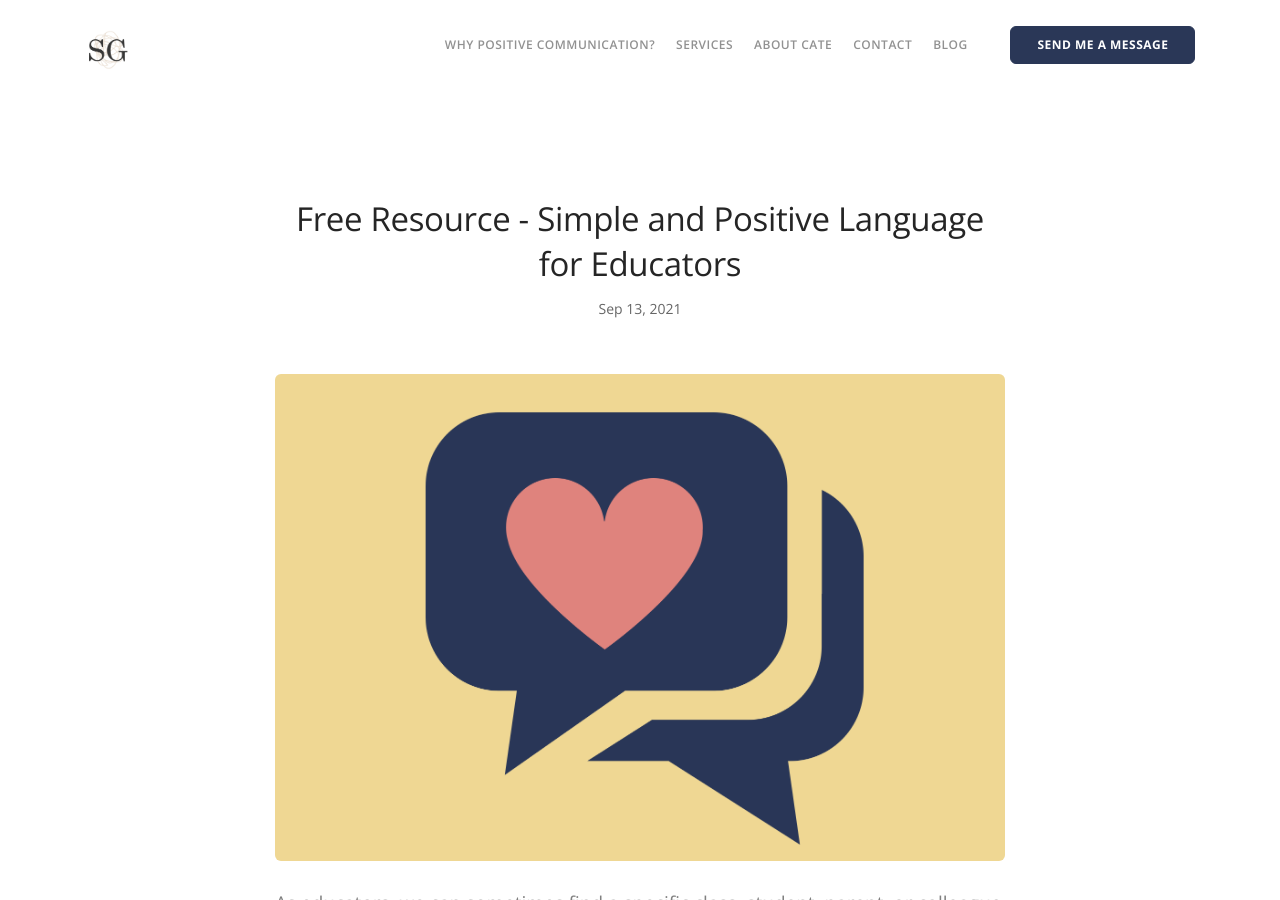
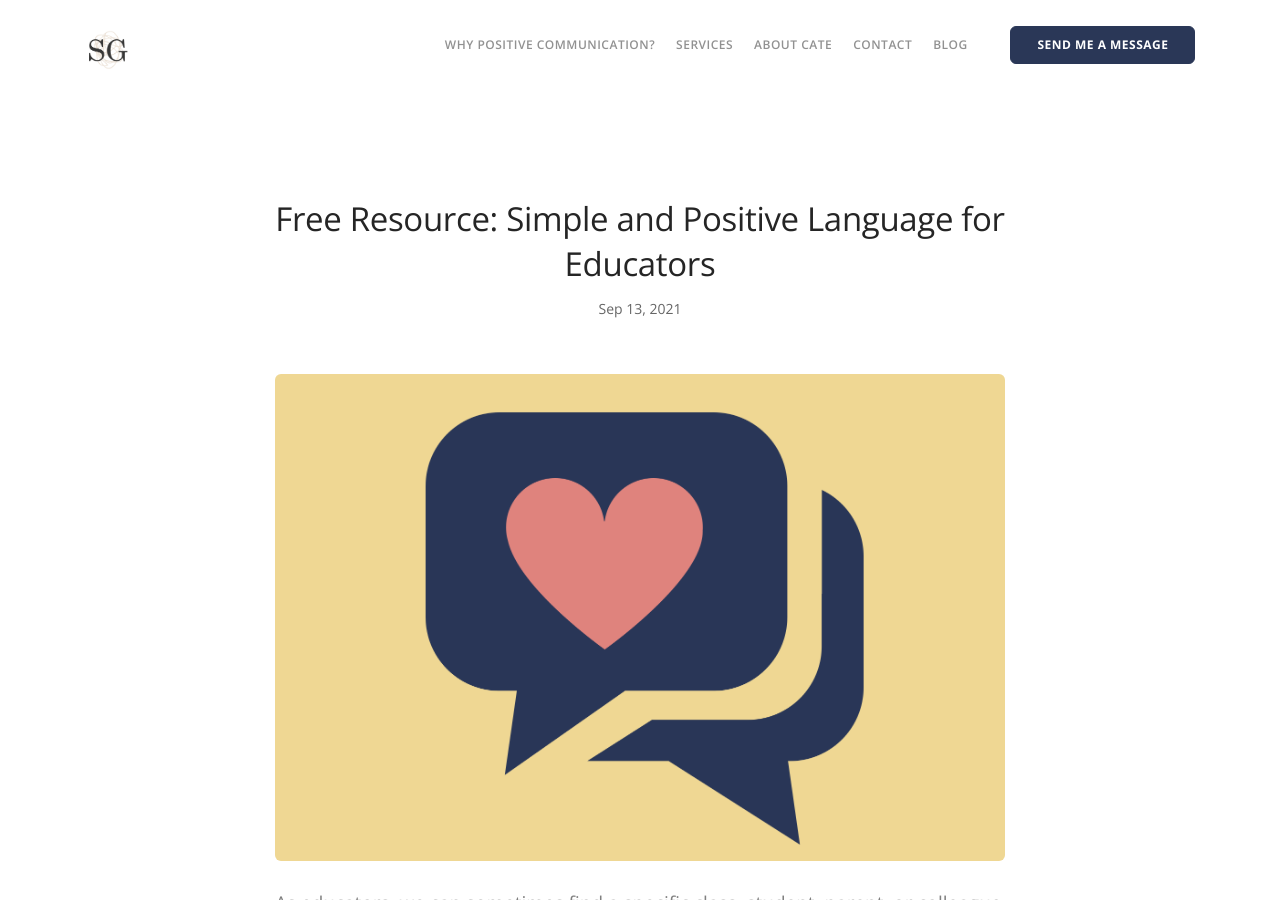
Before and after one commit to catesg/catesg.github.io, a Jekyll site: the page built from _posts/2021-09-13-simple-positive-language-for-educators.md, in a window 1280 px wide and 900 px high. Built offline with Jekyll 4.4.1, drawn with Linux system fonts in a browser that asks for light colours; some web fonts are replaced.

```diff
--- a/_posts/2021-09-13-simple-positive-language-for-educators.md
+++ b/_posts/2021-09-13-simple-positive-language-for-educators.md
@@ -1,6 +1,6 @@
 ---
 layout: post
-title:  Free Resource - Simple and Positive Language for Educators
+title:  "Free Resource: Simple and Positive Language for Educators"
 date:   2021-09-13
 image: /images/StewGiff_BlogPostHeader10.png
 categories:
```
